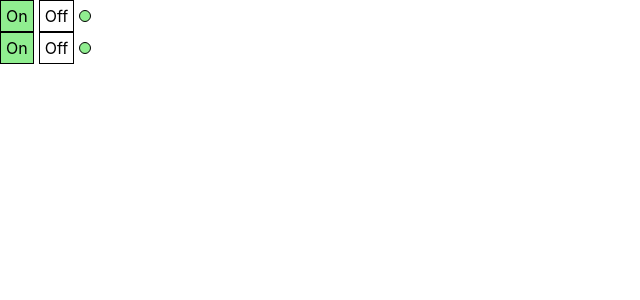
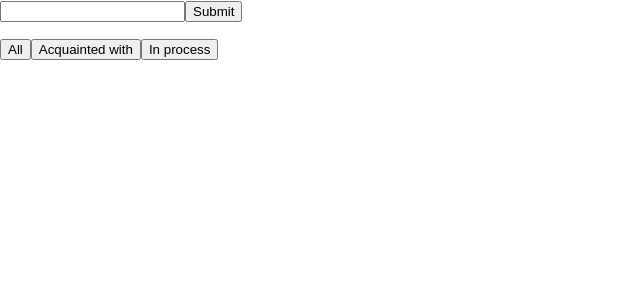
Before and after one commit to oxst45/todo-lists-react-redux, a React (Create React App) app: page / in a window 1280 px wide. Shown: the top 300 px of the page, without its empty margins (0-640 px from the left). Built offline with nearby package versions, Linux system fonts and the light colour scheme.

Commit message:
starting ToDo list

```diff
--- a/src/5-homework/components/OnOff.tsx
+++ b/src/5-homework/components/OnOff.tsx
@@ -10,7 +10,7 @@ export function OnOff() {
     // Задача по клику на on - загорается зеленым;
     // Задача по клику на off - загорается красным;
 
-    // const res = useState(true); // Array with two parametres
+    // const res = useState(true); // Array with two parameters
     // let isOn = res[0]; // State value
     // const setOn = res[1]; // The function that changes state
 
--- /dev/null
+++ b/src/6-todolist/App6.tsx
@@ -0,0 +1,35 @@
+import React from 'react';
+import {ToDo} from "./components/ToDo";
+
+type TechnologyType = {
+    id: number
+    tech: string
+    isDone: boolean
+}
+type TechnologiesArrayType = Array<TechnologyType>;
+const technologiesArray: TechnologiesArrayType = [
+    {id: 1, tech: 'HTML', isDone: true},
+    {id: 2, tech: 'CSS', isDone: true},
+    {id: 3, tech: 'LESS', isDone: false},
+    {id: 4, tech: 'JS', isDone: true},
+    {id: 5, tech: 'React', isDone: false},
+    {id: 6, tech: 'TS', isDone: false},
+    {id: 7, tech: 'Redux', isDone: false}
+]
+
+export function App6() {
+    const technologiesList: any = technologiesArray.map((tech) => {
+        return (
+            <li>
+            <button>Delete</button>
+                <p>{tech.tech}</p>
+                <input type="checkbox" checked={tech.isDone}/>
+            </li>
+        )
+    });
+    return (
+        <div>
+            <ToDo/>
+        </div>
+    );
+}
--- /dev/null
+++ b/src/6-todolist/components/ToDo.tsx
@@ -0,0 +1,21 @@
+import React from "react";
+
+
+export function ToDo(props: any) {
+    return (
+        <div>
+            <div>
+                <input type="text"/>
+                <button>Submit</button>
+            </div>
+            <div>
+                <ul>
+                {props.technologiesList}
+                </ul>
+            </div>
+            <button>All</button>
+            <button>Acquainted with</button>
+            <button>In process</button>
+        </div>
+    );
+}
--- a/src/App.tsx
+++ b/src/App.tsx
@@ -3,14 +3,14 @@ import {App2} from "./2-props/App2";
 import {App3} from "./3-map/App3";
 import {App4} from "./4-car/App4";
 import {App5} from "./5-homework/App5";
-
+import {App6} from "./6-todolist/App6";
 
 function App() {
 
     return (
         <div className="App">
             {/*<App2/>*/}
-            <App5/>
+            <App6/>
         </div>
     );
 }
```
